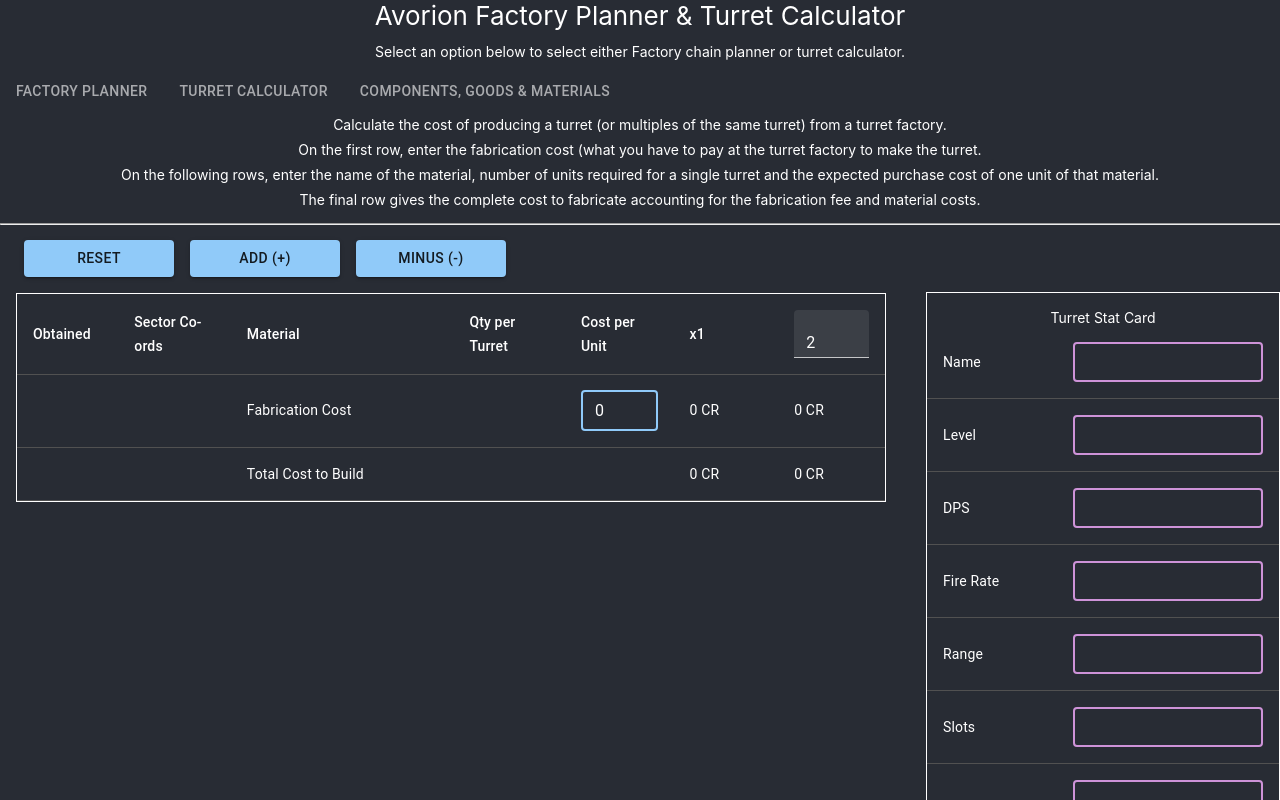
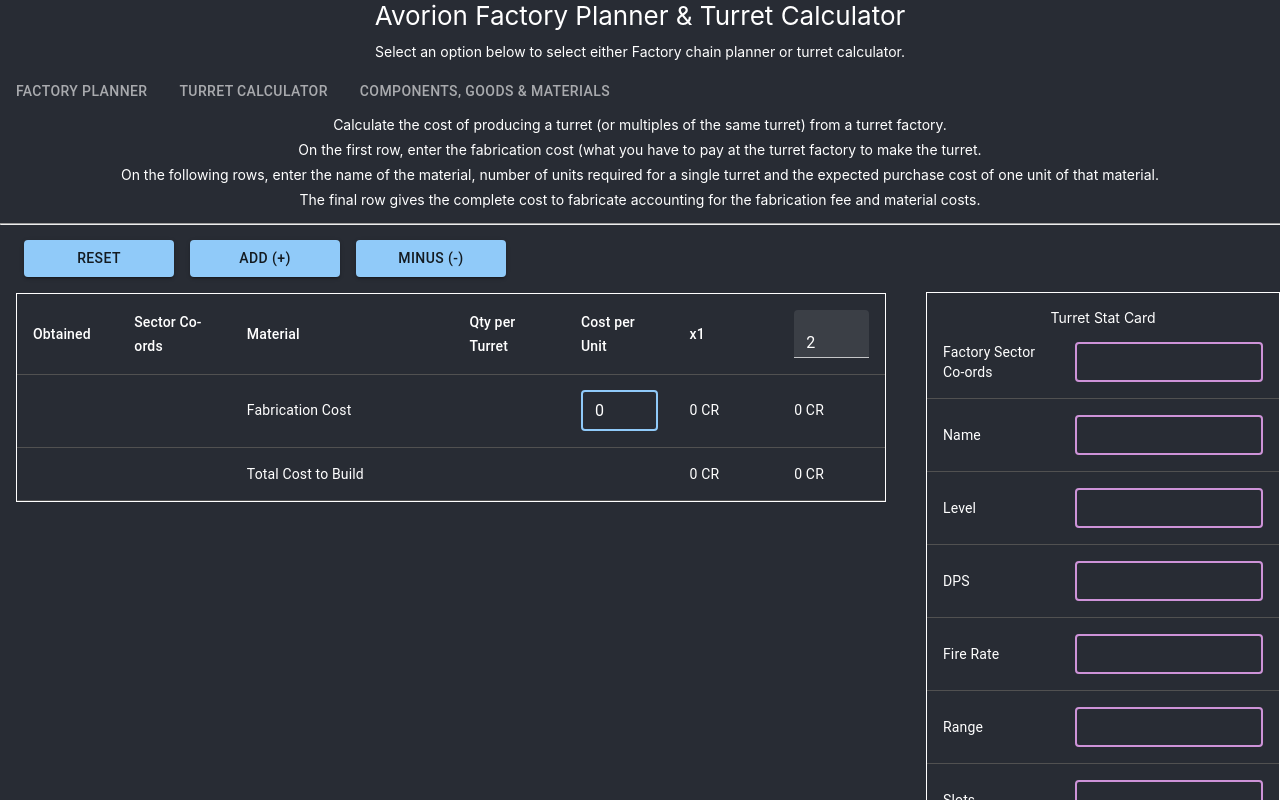
Before and after one commit to gshaw-pivotal/avorion-calculator, a React (Create React App) app: page / in a window 1280 px wide. Both pictures are taken after a click on the tab "TURRET CALCULATOR". Shown: the top 800 px of the page. Built offline with nearby package versions, Linux system fonts and the light colour scheme.

Commit message:
Add a location / sector co-ord field to the stat card
- This allows a user to record the sector co-ords where the factory that
  will produce the turret is located.

```diff
--- a/src/turret/TurretStatCard.tsx
+++ b/src/turret/TurretStatCard.tsx
@@ -4,6 +4,7 @@
 // @ts-ignore
 const TurretStatCard = () => {
 
+    const [location, setLocation] = useState("");
     const [name, setName] = useState("");
     const [level, setLevel] = useState("");
     const [dps, setDps] = useState("");
@@ -21,7 +22,23 @@
                     <Table>
                         <TableBody>
                             <TableRow>
-                                <TableCell className="Turret-Stat-Card-Field-Column">Name</TableCell>
+                                <TableCell className="Turret-Stat-Card-Field-Column">Factory Sector Co-ords</TableCell>
+                                <TableCell className="Turret-Stat-Card-Info-Column">
+                                    <TextField
+                                        key={`stat-location`}
+                                        variant="outlined"
+                                        size="small"
+                                        color="secondary"
+                                        focused
+                                        onChange={(event: React.ChangeEvent<HTMLInputElement>) => {
+                                            setLocation(event.target.value)
+                                        }}
+                                        value={location}
+                                    />
+                                </TableCell>
+                            </TableRow>
+                            <TableRow>
+                                <TableCell>Name</TableCell>
                                 <TableCell className="Turret-Stat-Card-Info-Column">
                                     <TextField
                                         key={`stat-name`}
```
